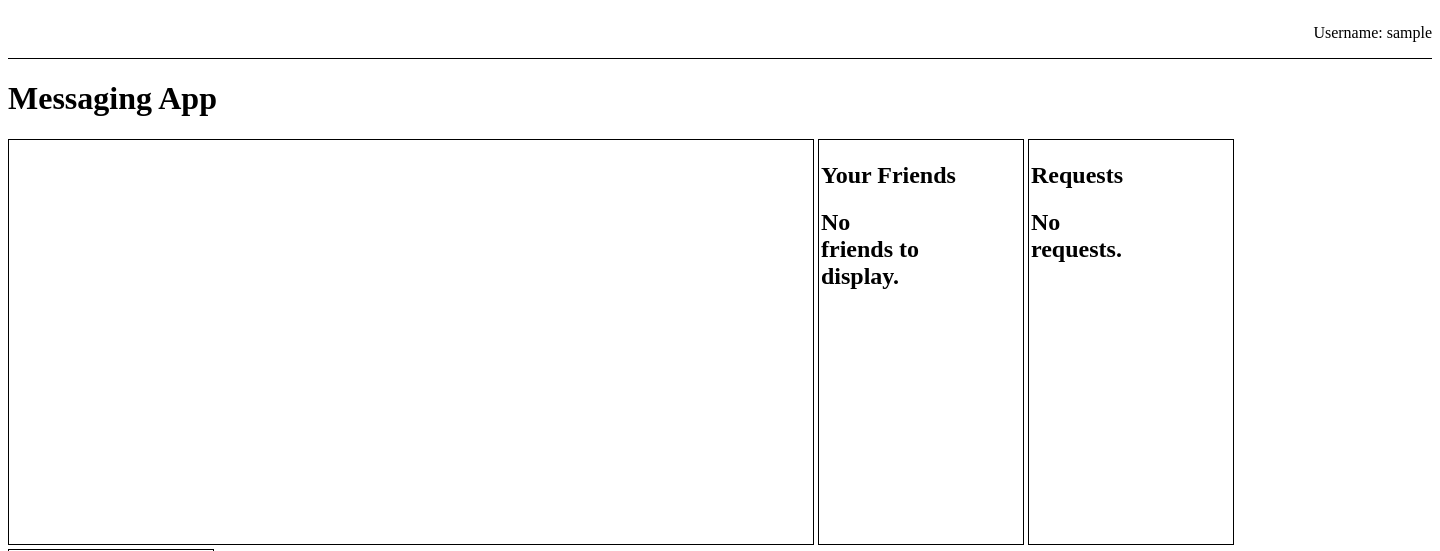
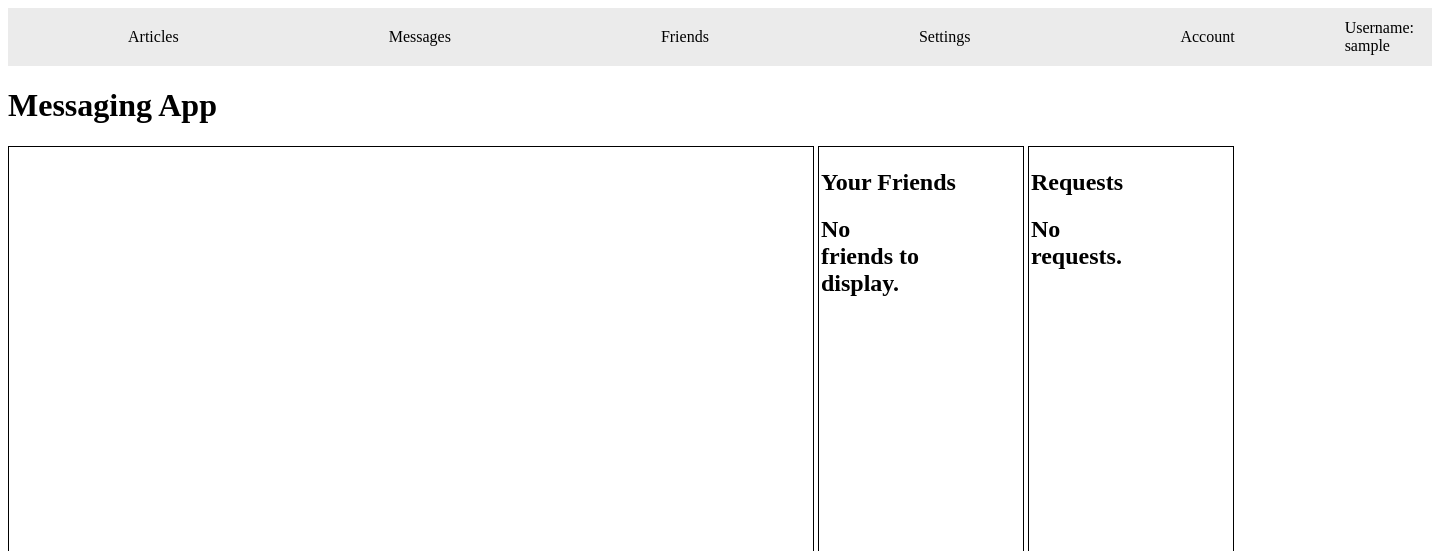
Before and after one commit to VincentepmooreStu/INFO2222, a Flask app: page /home in a window 1440 px wide. Shown: the top 551 px of the page. Run offline with Flask 3, Linux system fonts and the light colour scheme; the visitor is signed in with stand-in values (Sample User, id 1); data that the repository does not hold is empty; some libraries are stand-ins or nearby versions.

Commit message:
First usability commit: Implemented navbar and created additional pages

```diff
--- a/app.py
+++ b/app.py
@@ -109,17 +109,51 @@ def home():
     if "user" in session:
         user = session["user"]
     else:
-        return render_template("login.jinja")
+        return render_template("index.jinja")
 
     friends = db.get_friendships(user) # get friends
     requests = db.get_friend_requests(user) # get friend requests
     return render_template("home.jinja", username=user, friend_list = friends, requests=requests)
 
-    # if request.args.get("username") is None:
-    #     abort(404)
-    # friends = db.get_friendships(request.args.get("username")) # get friends
-    # requests = db.get_friend_requests(request.args.get("username")) # get friend requests
-    # return render_template("home.jinja", username=request.args.get("username"), friend_list = friends, requests=requests)
+@app.route("/articles")
+def articles():
+
+    if "user" in session:
+        user = session["user"]
+    else:
+        return render_template("index.jinja")
+
+    return render_template("articles.jinja", username=user)
+
+@app.route("/account")
+def account():
+
+    if "user" in session:
+        user = session["user"]
+    else:
+        return render_template("index.jinja")
+
+    return render_template("account.jinja", username=user)
+
+@app.route("/friends")
+def friends():
+
+    if "user" in session:
+        user = session["user"]
+    else:
+        return render_template("index.jinja")
+
+    return render_template("friends.jinja", username=user)
+
+@app.route("/settings")
+def settings():
+
+    if "user" in session:
+        user = session["user"]
+    else:
+        return render_template("index.jinja")
+
+    return render_template("settings.jinja", username=user)
 
 if __name__ == '__main__':
     socketio.run(app)
--- /dev/null
+++ b/templates/account.jinja
@@ -0,0 +1,5 @@
+{% extends 'base.jinja' %}
+
+<head>
+    {% include "navbar.jinja" %}
+</head>
--- /dev/null
+++ b/templates/friends.jinja
@@ -0,0 +1,5 @@
+{% extends 'base.jinja' %}
+
+<head>
+    {% include "navbar.jinja" %}
+</head>
--- a/templates/home.jinja
+++ b/templates/home.jinja
@@ -3,13 +3,8 @@
 -->
 {% extends 'base.jinja' %}
 
-
 {% block content %}
 <style>
-    nav {
-        border-bottom: 1px solid black;
-        overflow: auto
-    }
 
     #message_box {
         border: 1px solid black;
@@ -70,15 +65,15 @@
     }
 </style>
 
-<!--Navbar, you'll see the username here-->
-<nav style="border-bottom: 1px solid black;">
-    <ol style="float: right">
-        <li style="display:inline-block">Username: {{ username }} </li>
-    </ol>
-</nav>
+<head>
+
+    {% include "navbar.jinja" %}
+
+</head>
 
 <h1>Messaging App </h1>
 <main>
+
     <!-- The messages are displayed here -->
     <section id="message_box"></section>
 
--- /dev/null
+++ b/templates/navbar.jinja
@@ -0,0 +1,52 @@
+<style>
+    nav {
+        background-color: #33333318;
+        display: flex;
+        justify-content: space-between;
+        align-items: center;
+        padding: 10px 20px;
+    }
+
+    nav ul {
+        list-style-type: none;
+        margin: 0;
+        padding: 0;
+        display: flex;
+        align-items: center;
+
+    }
+
+    nav ul li {
+        display: inline;
+        margin-right: 10px; /* Add spacing between items */
+    }
+
+    .nav-link {
+        display: block;
+        padding: 10px 100px;
+        color: #000000;
+        text-decoration: none;
+    }
+
+    .nav-link:hover {
+        background-color: #55555557;
+    }
+
+    #username {
+        padding-left: 50px;
+    }
+</style>
+
+<nav>
+    <ul>
+        <li><a href={{ url_for('articles') }} class="nav-link">Articles</a></li>
+        <li><a href={{ url_for('home') }} class="nav-link">Messages</a></li>
+        <li><a href={{ url_for('friends') }} class="nav-link">Friends</a></li>
+        <li><a href={{ url_for('settings') }} class="nav-link">Settings</a></li>
+        <li><a href={{ url_for('account') }} class="nav-link">Account</a></li>
+    </ul>
+    <div class="username">Username: {{ username }}</div> <!-- Move username to the right -->
+</nav>
+
+<script>
+</script>
--- /dev/null
+++ b/templates/settings.jinja
@@ -0,0 +1,5 @@
+{% extends 'base.jinja' %}
+
+<head>
+    {% include "navbar.jinja" %}
+</head>
```
Also changed, not shown: templates/articles.jinja (added, +52 -0 lines).
